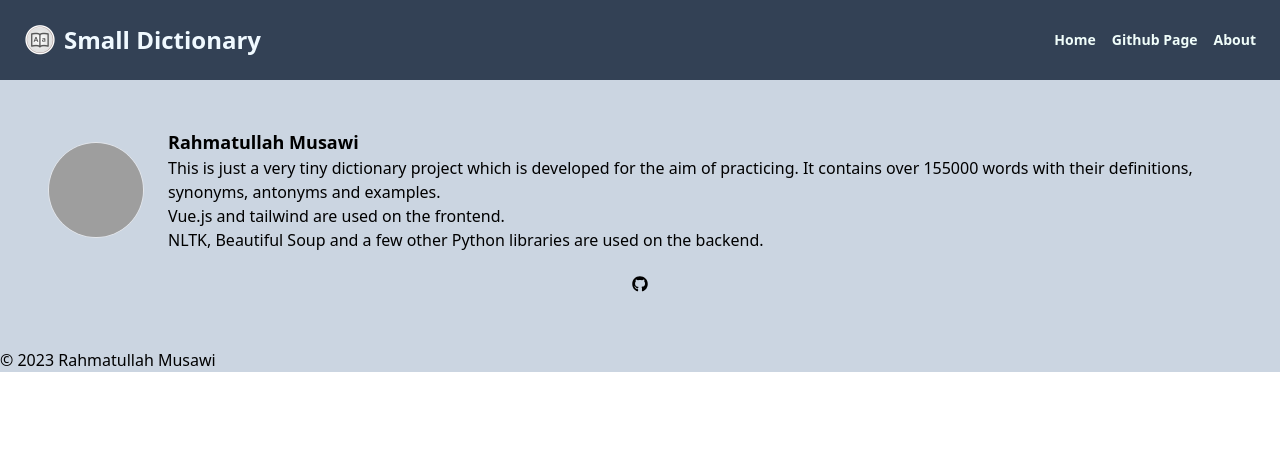
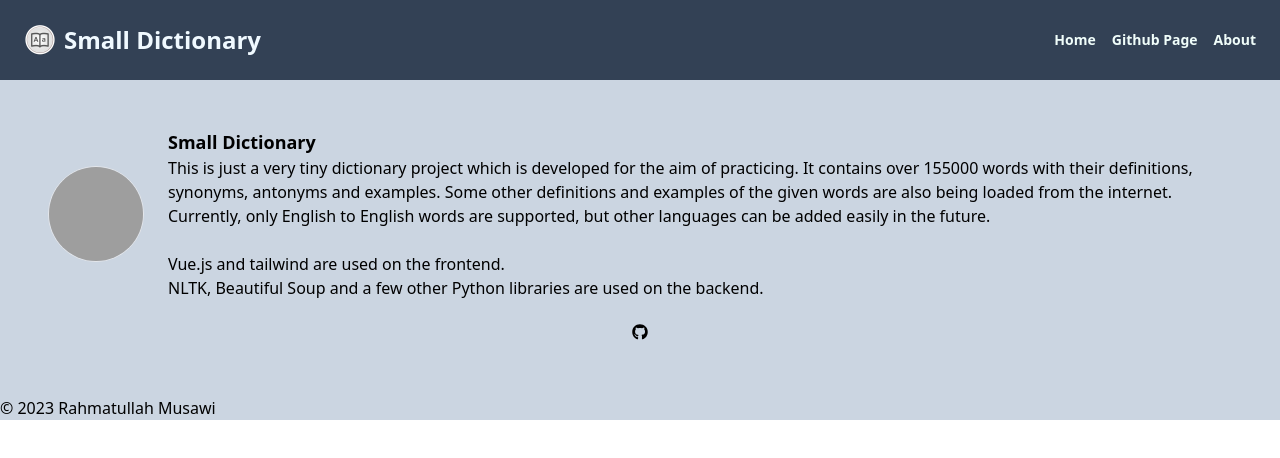
Before and after one commit to Rahamt-Musawi/small-dictionary, a Vue app in the folder frontend/: page / in a window 1280 px wide. Both pictures are taken after a click on the link "About". Shown: the top 458 px of the page. Built offline with nearby package versions, Linux system fonts and the light colour scheme; no server answers; grey boxes are pictures that could not be loaded.

Commit message:
minor code improvements on the backend

```diff
--- a/frontend/src/App.vue
+++ b/frontend/src/App.vue
@@ -67,7 +67,7 @@
       </div>
 
       <AboutMe v-if="showAbout" />
-      <span class="text-center content-center">© 2023 Rahmatullah Musawi</span>
+      <span v-if="!loading" class="text-center content-center">© 2023 Rahmatullah Musawi</span>
     </div>
   </div>
 </template>
--- a/frontend/src/components/AboutMe.vue
+++ b/frontend/src/components/AboutMe.vue
@@ -8,15 +8,18 @@
       />
       <div class="flex flex-col">
         <h4 class="text-lg font-semibold text-center md:text-left">
-          Rahmatullah Musawi
+          Small Dictionary
         </h4>
         <p class="dark:text-gray-400">
           This is just a very tiny dictionary project which is developed for the
           aim of practicing. It contains over 155000 words with their
-          definitions, synonyms, antonyms and examples. <br />
-          Vue.js and tailwind are used on the frontend. <br />
+          definitions, synonyms, antonyms and examples.
+          Some other definitions and examples of the given words are also being loaded from the internet.<br />
+          Currently, only English to English words are supported, but other languages can be added easily in the future.<br /><br/>
+          Vue.js and tailwind are used on the frontend. <br/>
           NLTK, Beautiful Soup and a few other Python libraries are used on the
-          backend.
+          backend. <br />
+
         </p>
       </div>
     </div>
```
Also changed, not shown: 1 other file (tests, documents, lock files or other folders).
